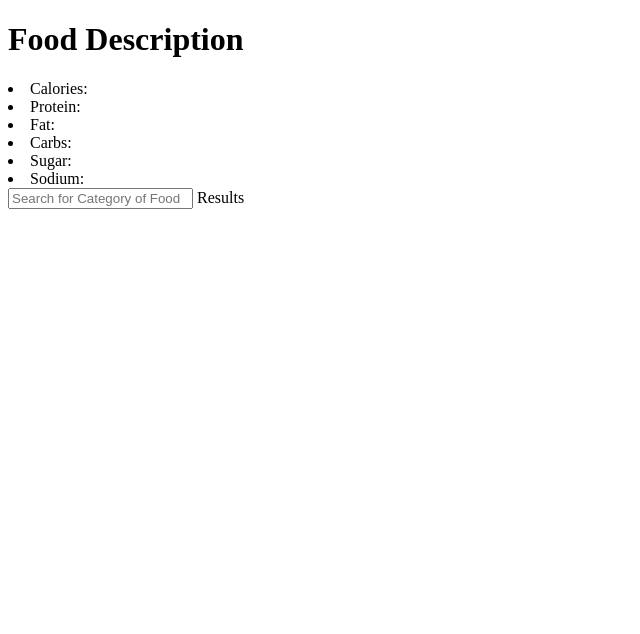
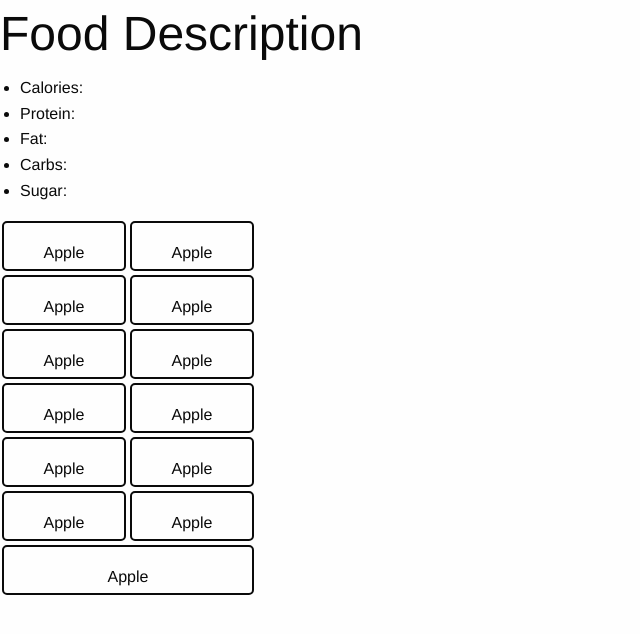
Before and after one commit to bibekmain/Calories-And-Me, a plain HTML site: page index.html in a window 1280 px wide. Shown: the whole page, without its empty margins (0-640 px from the left). Drawn offline with nearby package versions, Linux system fonts and the light colour scheme; no server answers.

Commit message:
finished template for fruity vice API and added a script.js, style.css

```diff
--- /dev/null
+++ b/assets/script.js
@@ -0,0 +1,15 @@
+var foodCard = document.querySelector(".card"); //
+
+var requestUrl = "https://fruityvice.com/api/fruit/all"; //This URL will change depending on the fruit card picked
+
+fetch(requestUrl)//First the program will get the names of all the fruits in the API and make a button like container in the webpage
+    .then(function(response){
+        return response.json();
+    })
+    .then(function(data){
+        console.log(data);
+    });
+
+foodCard.addEventListener('click', function(event){//After a button press it will call the API again for the information on the fruit
+
+});
--- /dev/null
+++ b/assets/style.css
@@ -0,0 +1,20 @@
+aside{
+    display: flex;
+    flex-flow: row wrap;
+    width: 20%;
+}
+.card{
+    width: 45%;
+    height: 50px;
+    border: solid 2px;
+    border-radius: 5px;
+    text-align: center;
+    padding: 2px;
+    margin: 2px;
+}
+.card:hover{
+    background-color: black;
+    color: white;
+    border-radius: 10px;
+    cursor: pointer;
+}
--- a/index.html
+++ b/index.html
@@ -5,6 +5,13 @@
         <title>My Calories & Me</title>
         <meta charset="UTF-8">
         <link rel="stylesheet" href="">
+        <!-- Compressed CSS Foundation -->
+        <link rel="stylesheet" href="https://cdn.jsdelivr.net/npm/foundation-sites@6.7.5/dist/css/foundation.min.css" crossorigin="anonymous">
+
+        <!-- JQuery CDN Link -->
+        <script src="https://code.jquery.com/jquery-3.6.4.js" integrity="sha256-a9jBBRygX1Bh5lt8GZjXDzyOB+bWve9EiO7tROUtj/E=" crossorigin="anonymous"></script>
+
+        <link rel="stylesheet" href="assets/style.css">
     </head>
 
     <body>
@@ -14,40 +21,78 @@
             </h1>
         </header>
         <section>
+
             <mainbox>
-            <ui>
-                <li>
+                <ul>
+                    <li id="calorie">
                         Calories:
                     </li>
-                <li>
+                    <li id="protein">
                         Protein:
                     </li>
-                <li>
+                    <li id="fat">
                         Fat:
                     </li>
-                <li>
+                    <li id="carb">
                         Carbs:
                     </li>
-            </ui>
-        </mainbox>
-        <asidebox>
-            <ui>
-                <li>
+                    <li id="sugar">
                         Sugar:
                     </li>
-                <li>
-                    Sodium:
-                </li>
-            </ui>
-        </asidebox>
+                </ul>
+            </mainbox>
 
         </section>
         <aside>
-        <searchbox>
-            <input type="text" id="foodsearch" placeholder="Search for Category of Food">
-        </searchbox>
-        <searchresults>
-            <output>Results</output>
-        </searchresults>
+            <div class="card" data-fruit="apple"> <!--example card-->
+                <div class="card-section">Apple</div>
+            </div>
+            <div class="card" data-fruit="apple"> <!--example card-->
+                <div class="card-section">Apple</div>
+            </div>
+            <div class="card" data-fruit="apple"> <!--example card-->
+                <div class="card-section">Apple</div>
+            </div>
+            <div class="card" data-fruit="apple"> <!--example card-->
+                <div class="card-section">Apple</div>
+            </div>
+            <div class="card" data-fruit="apple"> <!--example card-->
+                <div class="card-section">Apple</div>
+            </div>
+            <div class="card" data-fruit="apple"> <!--example card-->
+                <div class="card-section">Apple</div>
+            </div>
+            <div class="card" data-fruit="apple"> <!--example card-->
+                <div class="card-section">Apple</div>
+            </div>
+            <div class="card" data-fruit="apple"> <!--example card-->
+                <div class="card-section">Apple</div>
+            </div>
+            <div class="card" data-fruit="apple"> <!--example card-->
+                <div class="card-section">Apple</div>
+            </div>
+            <div class="card" data-fruit="apple"> <!--example card-->
+                <div class="card-section">Apple</div>
+            </div>
+            <div class="card" data-fruit="apple"> <!--example card-->
+                <div class="card-section">Apple</div>
+            </div>
+            <div class="card" data-fruit="apple"> <!--example card-->
+                <div class="card-section">Apple</div>
+            </div>
+            <div class="card" data-fruit="apple"> <!--example card-->
+                <div class="card-section">Apple</div>
+            </div>
+            <!--this is where all of the buttons for the fruits will go-->
+            <!-- <button data-fruit="fruit_name">fruit_name</button>  EXAMPLE BUTTON || maybe make the whole div a button-->
         </aside>
+
+        <section> <!--THis will hold data for the fruits-->
+
+
+        </section>
+
+        <script src="assets/script.js"></script>
     </body>
+
+</html>
```
Lines whose indentation alone changed are shown as unchanged.
